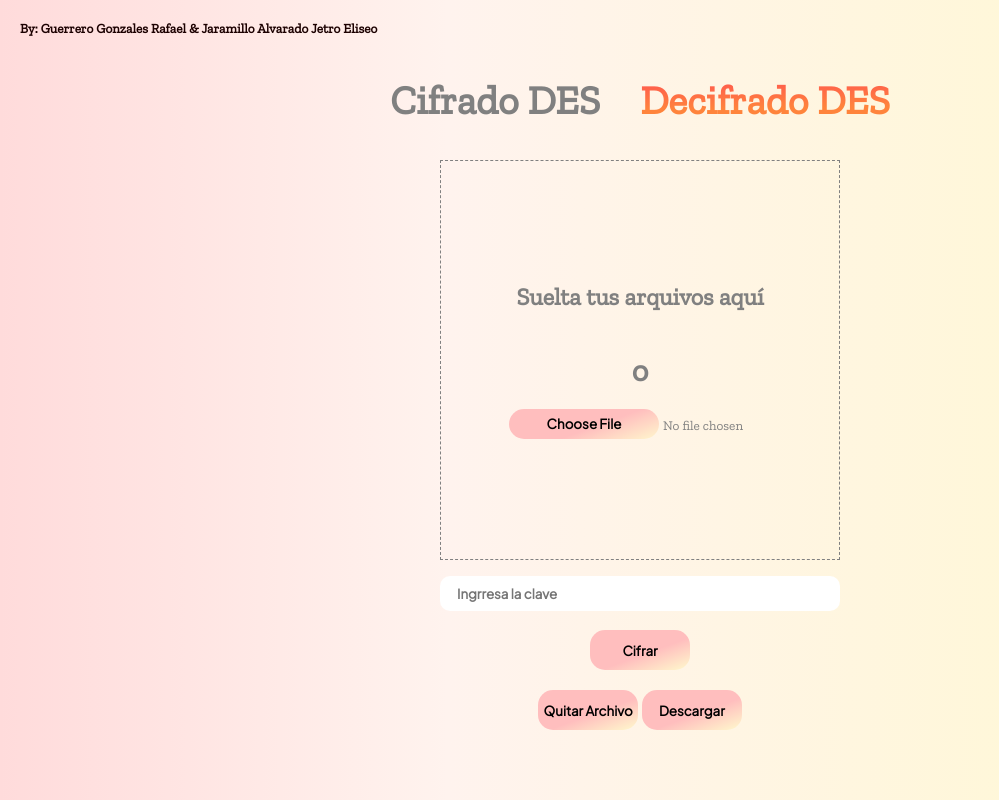
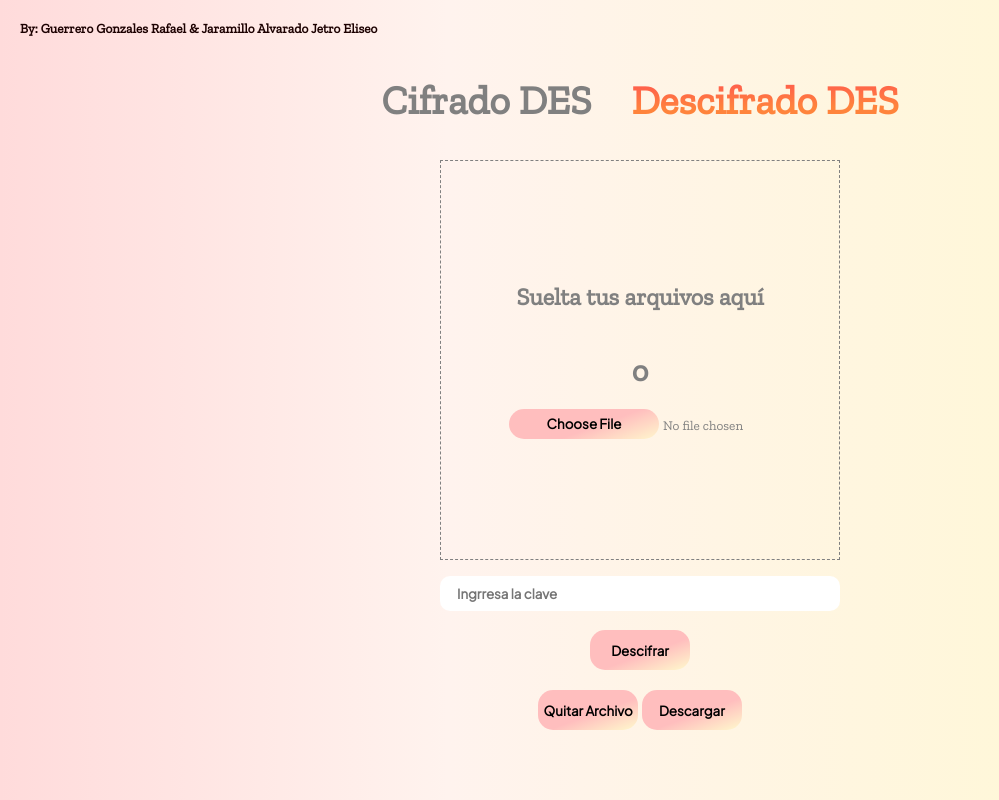
Before and after one commit to FallProune1/Cifrado-Des, a plain HTML site: page index2.html in a window 1280 px wide. Shown: the whole page, without its empty margins (0-999 px from the left). Drawn offline with nearby package versions, Linux system fonts and the light colour scheme.

Commit message:
Cmbios ligeros
Corregi la ortografia y cambie la longtud del texto que puede ingresar

```diff
--- a/index2.html
+++ b/index2.html
@@ -10,7 +10,7 @@
     <h5>By: Guerrero Gonzales Rafael & Jaramillo Alvarado Jetro Eliseo</h5>
     <header>
         <a href="index.html"><h1 class="cifrado">Cifrado DES</h1></a>
-        <h1 class="decifrado">Decifrado DES</h1>
+        <h1 class="decifrado">Descifrado DES</h1>
 
     </header>
     <div class="droparea">
@@ -19,9 +19,9 @@
         <input type="file" id="inputfile">
     </div>
     <div class="cifrarseccion">
-        <input placeholder="Ingrresa la clave" >
+        <input placeholder="Ingrresa la clave" maxlength="8">
         <br>
-        <button>Cifrar</button>
+        <button>Descifrar</button>
     </div>
     <div class="Botoneslol">
         <button>Quitar Archivo</button>
```
Also changed, not shown: index.html (+1 -1 lines).
